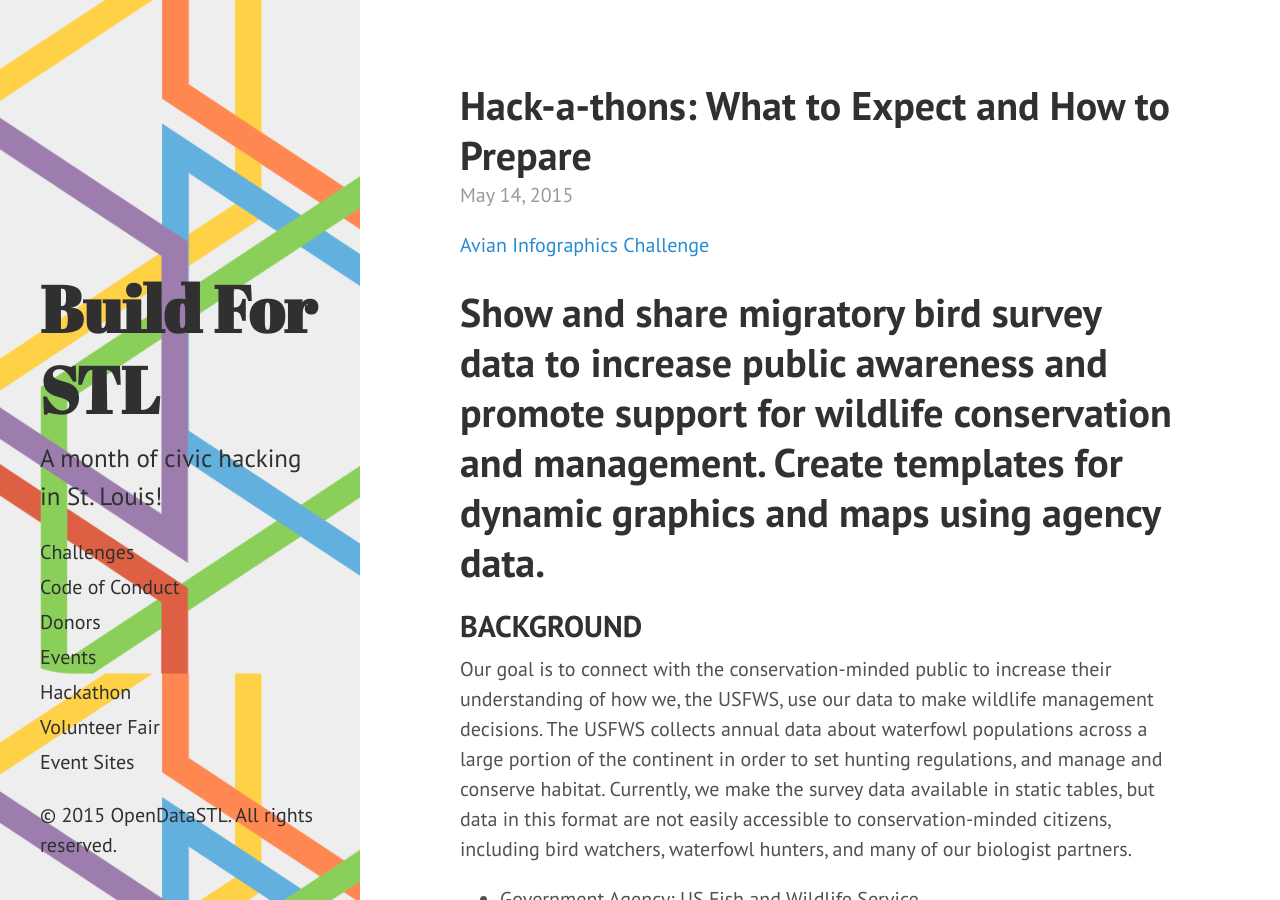
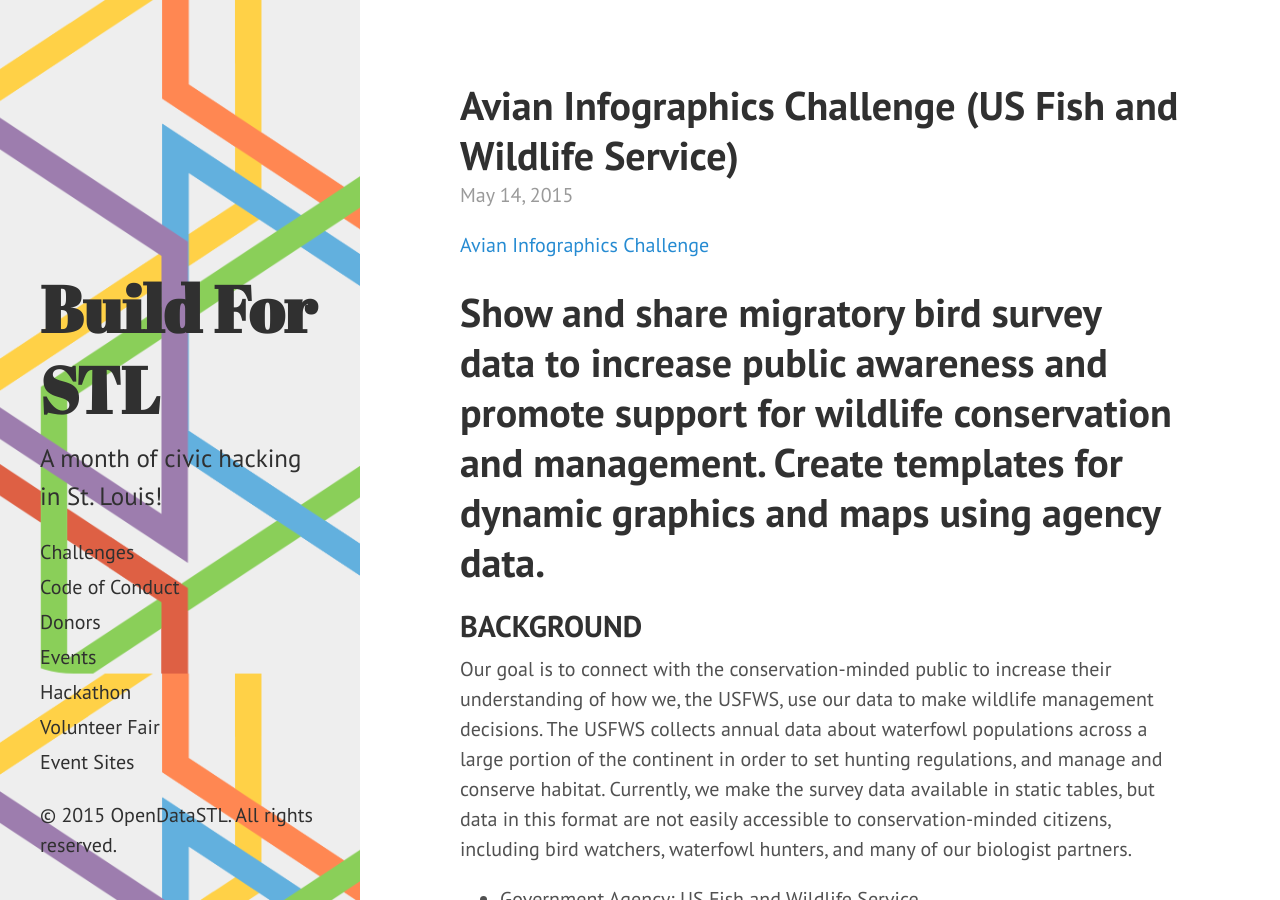
Before and after one commit to OpenSTL/build4stl-jekyll-site, a Jekyll site: the page built from _posts/2015-05-14-avian-infographics-challenge.md, in a window 1280 px wide and 900 px high. Built offline with Jekyll 4.4.1, drawn with Linux system fonts in a browser that asks for light colours.

Commit message:
Update 2015-05-14-avian-infographics-challenge.md

```diff
--- a/_posts/2015-05-14-avian-infographics-challenge.md
+++ b/_posts/2015-05-14-avian-infographics-challenge.md
@@ -1,6 +1,6 @@
 ---
 layout: post
-title:  "Hack-a-thons: What to Expect and How to Prepare"
+title:  "Avian Infographics Challenge (US Fish and Wildlife Service)"
 categories: challenges
 Author: Brett Lord-Castillo
 ---
```
